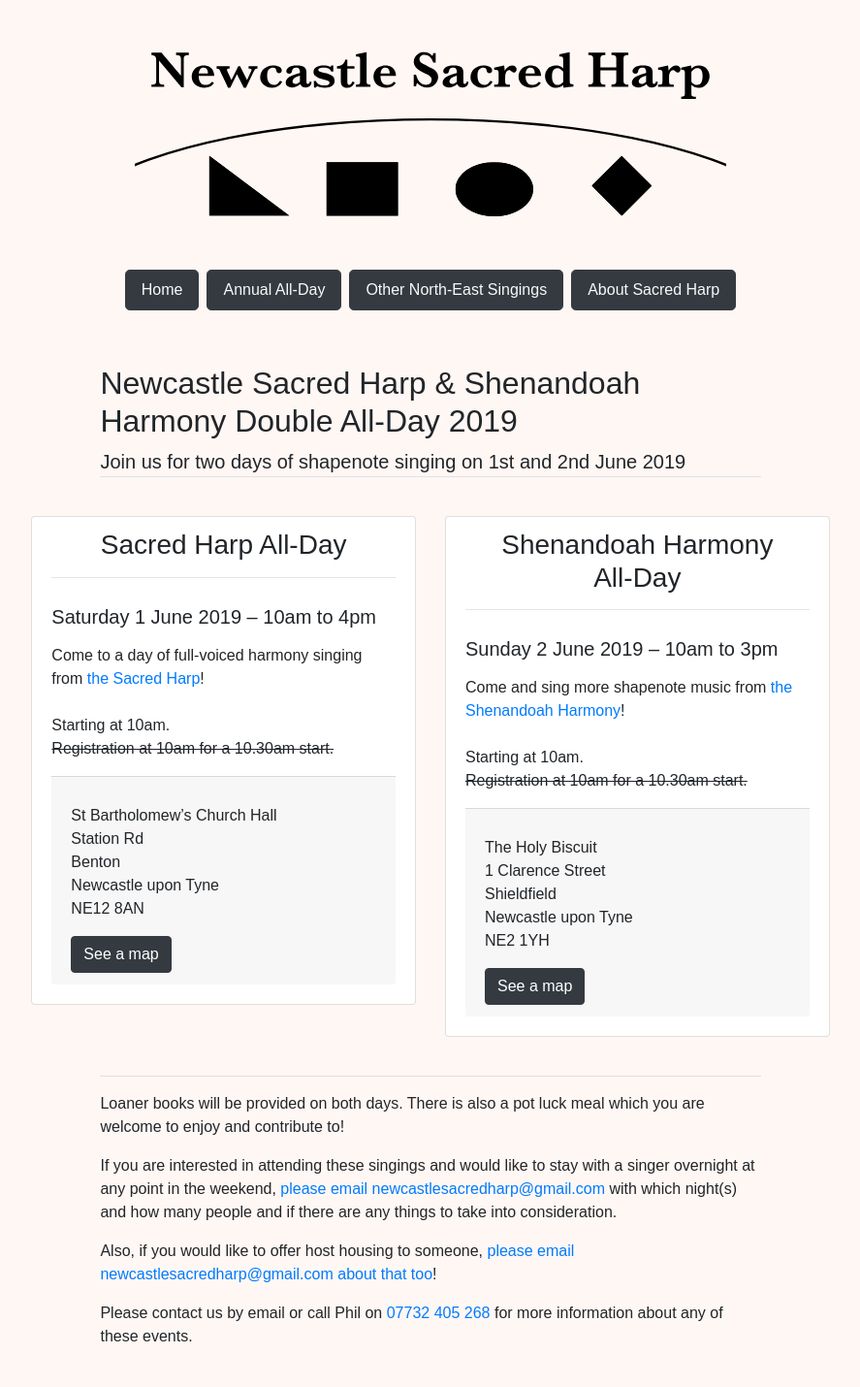
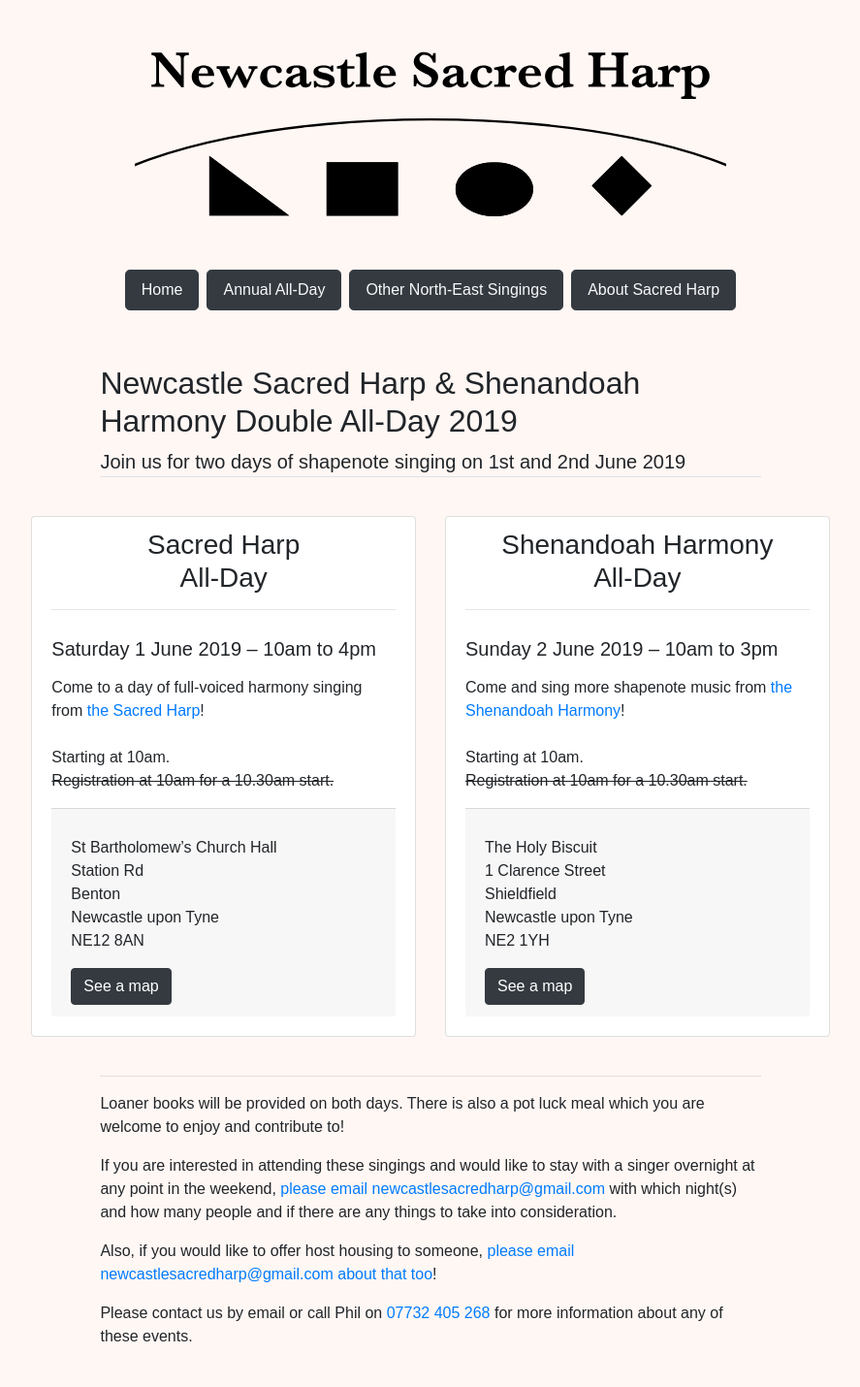
Before and after one commit to newcastle-shapenote/newcastle-shapenote-website, a Jekyll site: the page built from all-day.md, in a window 1280 px wide. Shown: the whole page at 97% size, without its empty margins (196-1083 px from the left). Built offline with Jekyll 4.4.1, drawn with Linux system fonts in a browser that asks for light colours; some web fonts are replaced; a script that is not in the unit is left out.

Commit message:
Update all-day.md

```diff
--- a/all-day.md
+++ b/all-day.md
@@ -15,7 +15,9 @@ singings:
     singing_google_maps_image: map_benton.png
     singing_google_maps_link: >-
       https://www.google.com/maps/place/St+Bartholomew+Church+C+Of+E/@55.0160436,-1.5709061,17z/data=!4m5!3m4!1s0x487e71a0ae5804c9:0x4dde334a50fb75b6!8m2!3d55.0160436!4d-1.5687174?hl=en
-    singing_name: Sacred Harp All-Day
+    singing_name: |
+      Sacred Harp
+      All-Day
     singing_venue_details: |
       St Bartholomew's Church Hall
       Station Rd
```
